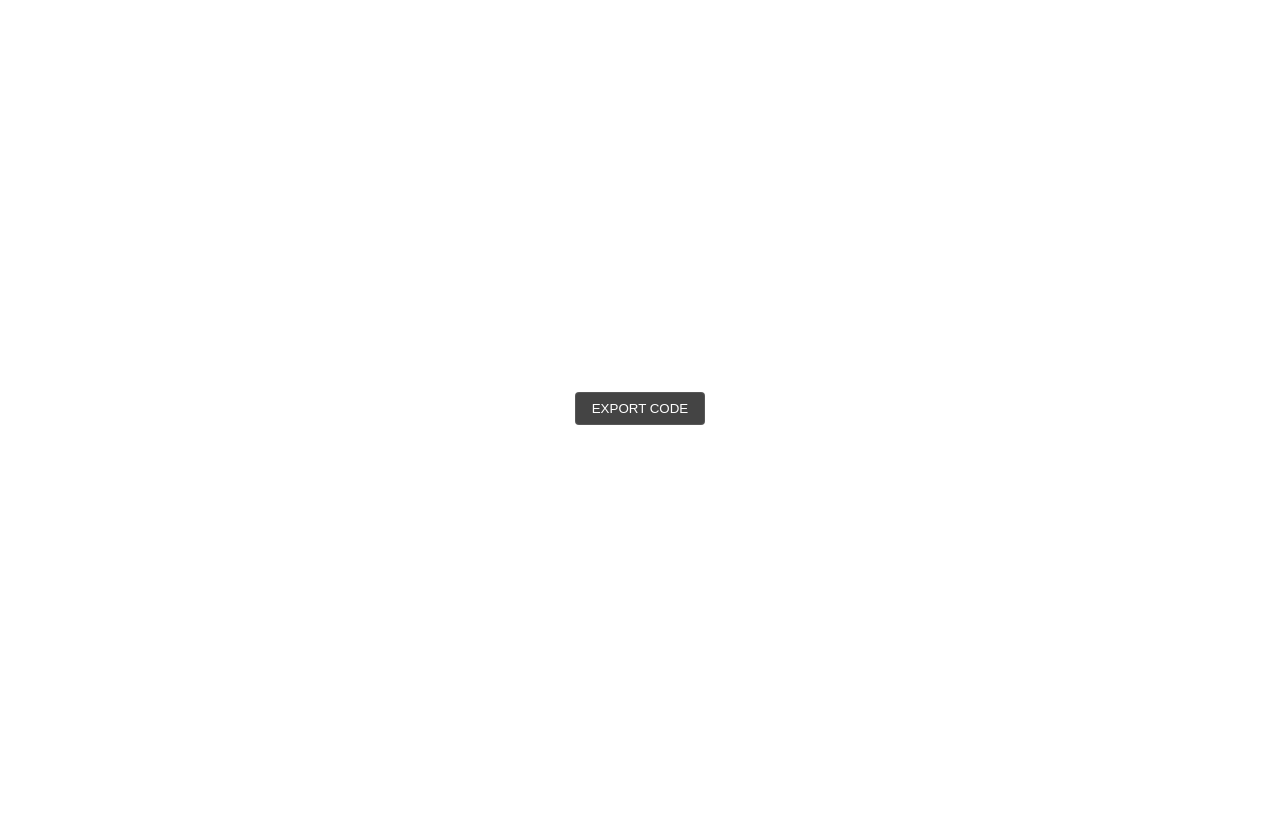
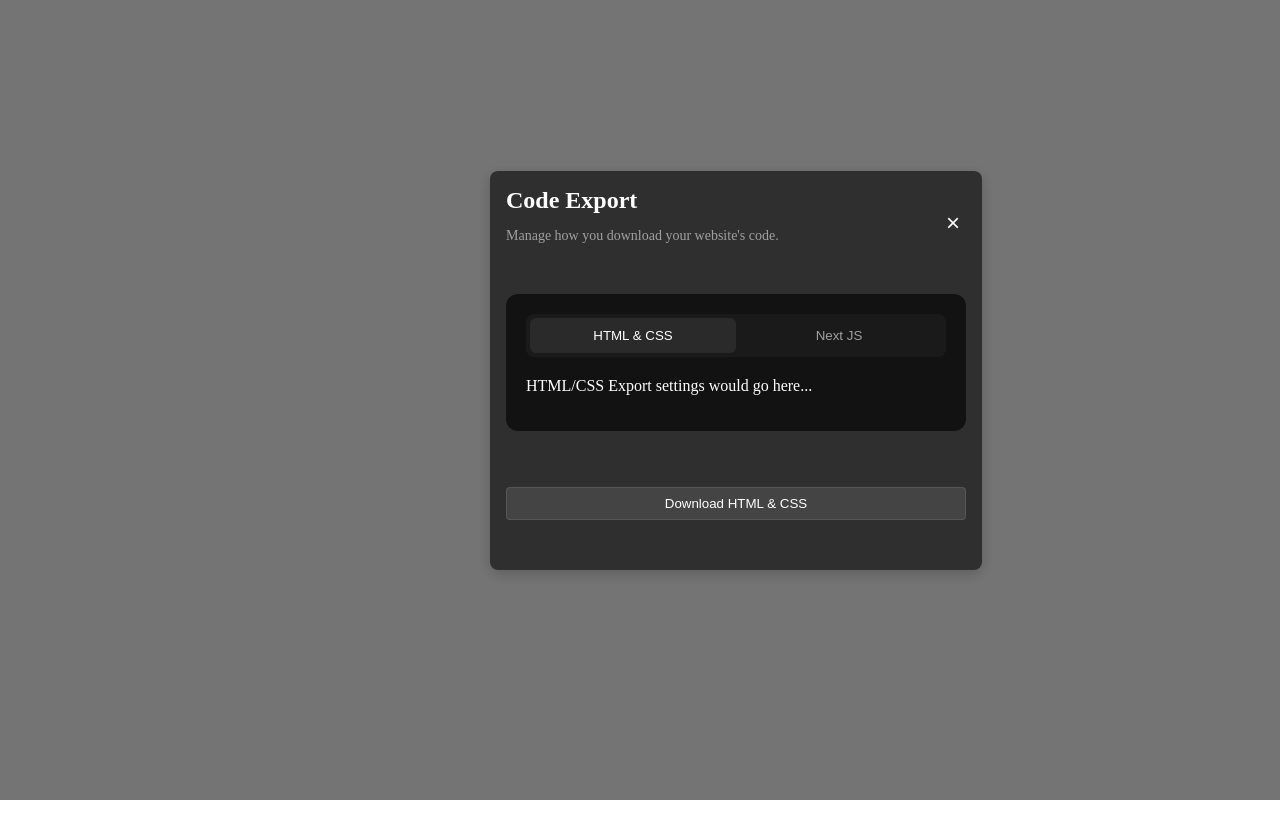
Before and after one commit to RohanKJoseph/Task1, a React (Vite) app: page / in a window 1280 px wide. Both pictures are taken after a click on the button "EXPORT CODE". Built offline with nearby package versions, Linux system fonts and the light colour scheme.

Commit message:
popeup logic

```diff
--- a/src/App.jsx
+++ b/src/App.jsx
@@ -1,11 +1,27 @@
+import React, { useState } from 'react';
+import CodeExport1 from './components/codeExport1';
+
+function App() {
+  const [isPopupOpen, setIsPopupOpen] = useState(false);
+
+  const togglePopup = () => {
+    setIsPopupOpen(!isPopupOpen);
+  };
+
+  return (
+    <main>
+      <div className="page1">
+        <button className="sm-gray-button" onClick={togglePopup}>
+          EXPORT CODE
+        </button>
+      </div>
 
 
- function App() {
-  return (
-     <main >
-      <div className="page1">
-        <button className="sm-gray-button" onClick={() => alert("Exporting code...")}>EXPORT CODE</button>
-      </div>
+      {isPopupOpen && (
+        <div className="modal-overlay">
+            <CodeExport1 onClose={togglePopup} />
+        </div>
+      )}
     </main>
   );
 }
--- a/src/components/codeExport1.jsx
+++ b/src/components/codeExport1.jsx
@@ -0,0 +1,58 @@
+import React, { useState } from 'react';
+
+const CodeExport1 = ({ onClose }) => {
+
+  const [exportType, setExportType] = useState('html');
+
+  return (
+    <div className="modal-content">
+      <div className="modal-header" style={{ display: 'flex', justifyContent: 'space-between' }}>
+        <div>
+          <h2 style={{ margin: 0 }}>Code Export</h2>
+          <p style={{ color: 'var(--text-dim)', fontSize: '14px' }}>Manage how you download your website's code.</p>
+        </div>
+        <button onClick={onClose} className="close-x" style={{
+             background: 'none', border: 'none', color: '#fff', fontSize: '24px', cursor: 'pointer' }}>&times;</button>
+      </div>
+
+      <div className="inner-card">
+        <div className="toggle-container">
+          <button
+            className={`toggle-btn ${exportType === 'html' ? 'active' : ''}`}
+            onClick={() => setExportType('html')}
+          >
+            HTML & CSS
+          </button>
+          <button
+            className={`toggle-btn ${exportType === 'next' ? 'active' : ''}`}
+            onClick={() => setExportType('next')}
+          >
+            Next JS
+          </button>
+        </div>
+
+
+        {exportType === 'next' ? (
+          <div className="next-options">
+
+             <label style={{ display: 'flex', alignItems: 'center', gap: '10px', marginBottom: '12px' }}>
+                <input type="checkbox" defaultChecked style={{ accentColor: 'var(--accent-purple)' }} />
+                <span>Use `app` directory (NextJS v13+)</span>
+             </label>
+
+          </div>
+        ) : (
+          <div className="html-options">
+            <p >HTML/CSS Export settings would go here...</p>
+          </div>
+        )}
+      </div >
+
+      <button className="model sm-gray-button" style={{ marginTop: '20px' }}>
+        Download {exportType === 'next' ? 'Next JS Project' : 'HTML & CSS'}
+      </button>
+    </div>
+  );
+};
+
+export default CodeExport1;
--- a/src/index.css
+++ b/src/index.css
@@ -1,3 +1,13 @@
+:root {
+  --bg-dark: #1e1e1e;          /* Main modal background */
+  --bg-inner: #121212;         /* Inner section background */
+  --text-main: #ffffff;        /* White text */
+  --text-dim: #a0a0a0;         /* Gray subtext */
+  --accent-purple: #6366f1;    /* Checkbox/Active purple */
+  --btn-gray: #333333;         /* Inactive tab / Download button */
+  --tab-active: #2a2a2a;       /* Active tab background */
+}
+
 .sm-gray-button {
     background: linear-gradient(0deg, #444444 100%, #333333 0%);
     color: white;
@@ -25,5 +35,103 @@
     align-items: center;
     justify-content: center;
     height: 100vh;
+}
 
+.container {
+    display: flex;
+    flex-direction: column;
+    align-items: center;
+    justify-content: center;
+    gap: 16px;
+    background: #000000B2;
 }
+
+/* The dark background behind the popup */
+.modal-overlay {
+  position: fixed;
+  top: 0;
+  left: 0;
+  width: 100%;
+  height: 100%;
+  background: rgba(0, 0, 0, 0.545);
+  display: flex;
+  justify-content: center;
+  align-items: center;
+  z-index: 1000;
+}
+
+/* The popup box itself */
+.modal-content {
+  position: absolute;
+  color: white;
+  background: #302f2f;
+  padding: 16px;
+  gap: 16px;
+  border-radius: 8px;
+  width: 460px;
+  height: 367px;
+  min-width: 460px;
+  box-shadow: 0px 4px 15px rgba(0, 0, 0, 0.2);
+  top: 171px;
+  left:490px;
+  display: flex;
+  flex-direction: column;
+}
+
+/* A simple close button in the corner */
+.close-btn {
+  position: absolute;
+  top: 10px;
+  right: 10px;
+  background: none;
+  border: none;
+  font-size: 20px;
+  cursor: pointer;
+}
+
+
+.inner-card {
+  background-color: var(--bg-inner);
+  border-radius: 12px;
+  padding: 20px;
+  margin: 20px 0;
+}
+
+
+
+.toggle-container {
+  display: flex;
+  background: #1a1a1a;
+  padding: 4px;
+  border-radius: 8px;
+  margin-bottom: 20px;
+}
+
+
+
+.toggle-btn {
+  flex: 1;
+  padding: 10px;
+  border: none;
+  border-radius: 6px;
+  color: var(--text-dim);
+  background: transparent;
+  cursor: pointer;
+  transition: 0.2s;
+}
+
+
+
+.toggle-btn.active {
+  background: var(--tab-active);
+  color: white;
+}
+
+.model.sm-gray-button {
+    background: linear-gradient(0deg, #444444 100%, #333333 0%);
+    color: white;
+    border:1px solid #FFFFFF1A;
+    border-radius:4px ;
+    padding: 8px 16px 8px 16px;
+    gap: 10px;
+}
```
